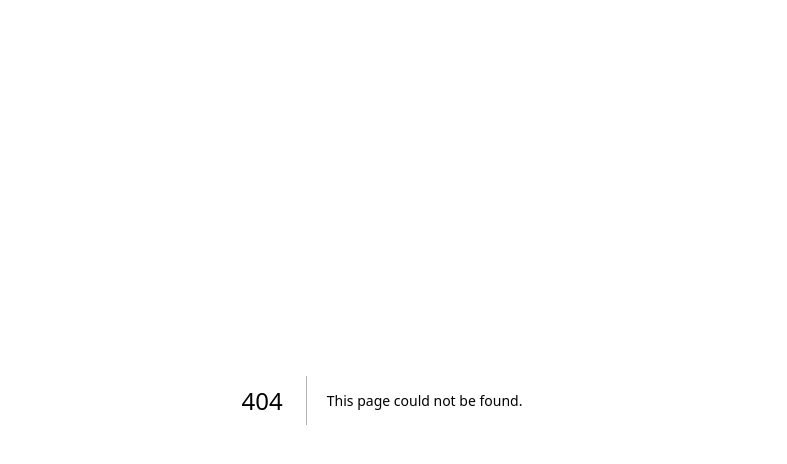
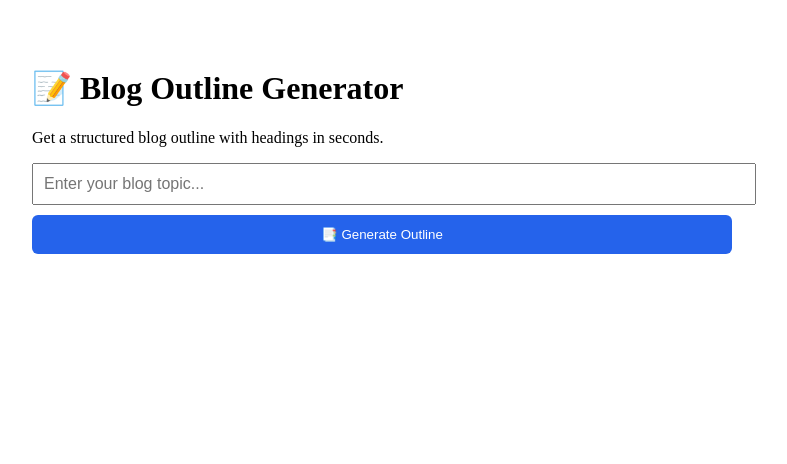
Before and after one commit to mahendramirdhapy-tech/prompt-maker-app, a Next.js app: page /blog-outline in a window 1280 px wide. Before the commit this address had no page. Shown: the top 464 px of the page, without its empty margins (258-1045 px from the left). Built offline with nearby package versions, Linux system fonts and the light colour scheme.

Commit message:
Create blog-outline.js

```diff
--- /dev/null
+++ b/pages/blog-outline.js
@@ -0,0 +1,66 @@
+// pages/blog-outline.js
+import { useState } from 'react';
+
+export default function BlogOutline() {
+  const [input, setInput] = useState('');
+  const [output, setOutput] = useState('');
+  const [loading, setLoading] = useState(false);
+
+  const handleSubmit = async (e) => {
+    e.preventDefault();
+    setLoading(true);
+    setOutput('');
+
+    try {
+      const res = await fetch('/api/generate', {
+        method: 'POST',
+        headers: { 'Content-Type': 'application/json' },
+        body: JSON.stringify({
+          idea: `Create a detailed blog outline with H2/H3 headings for: ${input}`,
+          language: 'English',
+          tone: 'Professional',
+          maxTokens: 600,
+          type: 'prompt'
+        }),
+      });
+      const data = await res.json();
+      if (data.success) setOutput(data.prompt);
+      else alert('❌ ' + data.error);
+    } catch (e) {
+      alert('⚠️ Network error');
+    } finally {
+      setLoading(false);
+    }
+  };
+
+  return (
+    <div style={{ maxWidth: '700px', margin: '2rem auto', padding: '1rem' }}>
+      <h1>📝 Blog Outline Generator</h1>
+      <p>Get a structured blog outline with headings in seconds.</p>
+
+      <form onSubmit={handleSubmit} style={{ marginTop: '1rem' }}>
+        <input
+          value={input}
+          onChange={(e) => setInput(e.target.value)}
+          placeholder="Enter your blog topic..."
+          style={{ width: '100%', padding: '10px', fontSize: '16px', marginBottom: '10px' }}
+          required
+        />
+        <button
+          type="submit"
+          disabled={loading}
+          style={{ width: '100%', padding: '12px', backgroundColor: '#2563eb', color: 'white', border: 'none', borderRadius: '6px' }}
+        >
+          {loading ? 'Generating...' : '📑 Generate Outline'}
+        </button>
+      </form>
+
+      {output && (
+        <div style={{ marginTop: '2rem', padding: '1rem', border: '1px solid #e5e7eb', borderRadius: '8px' }}>
+          <h3>Your Blog Outline:</h3>
+          <pre style={{ whiteSpace: 'pre-wrap', backgroundColor: '#f9fafb', padding: '10px', borderRadius: '4px' }}>{output}</pre>
+        </div>
+      )}
+    </div>
+  );
+}
```
